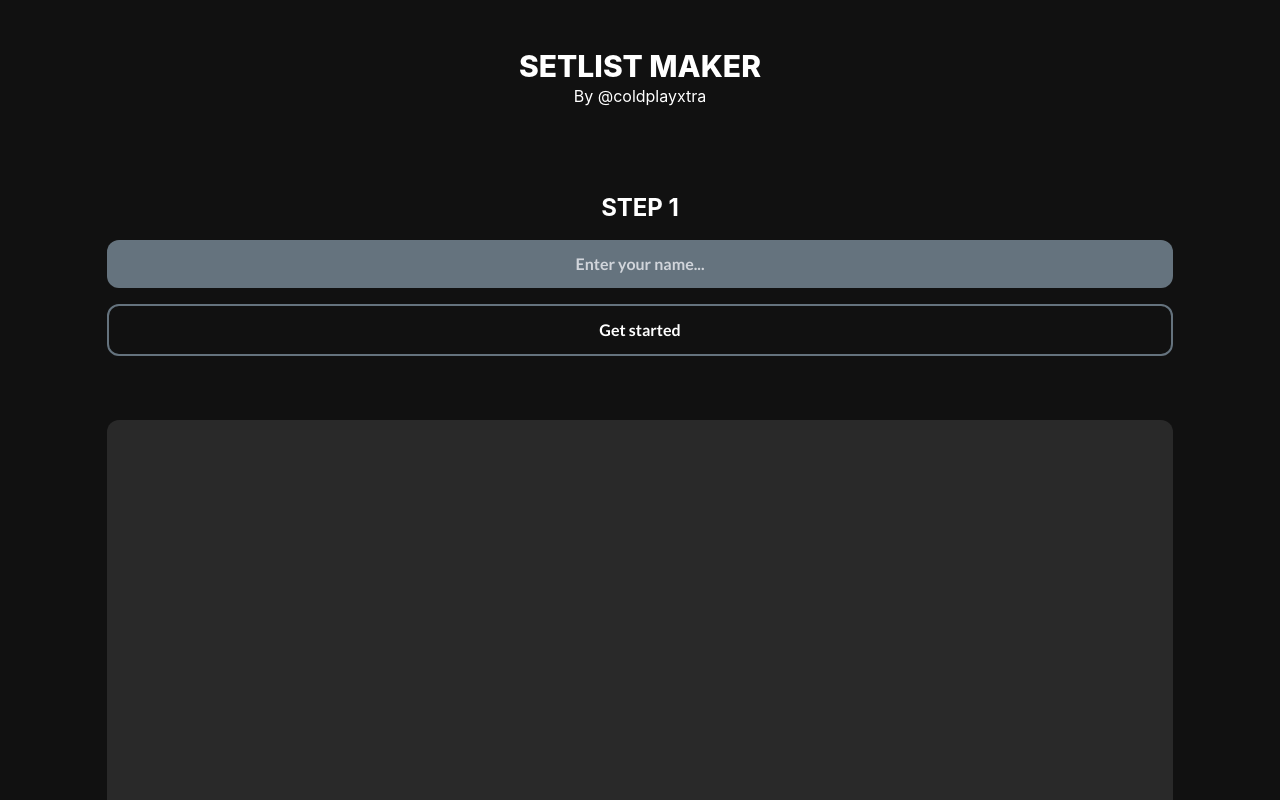
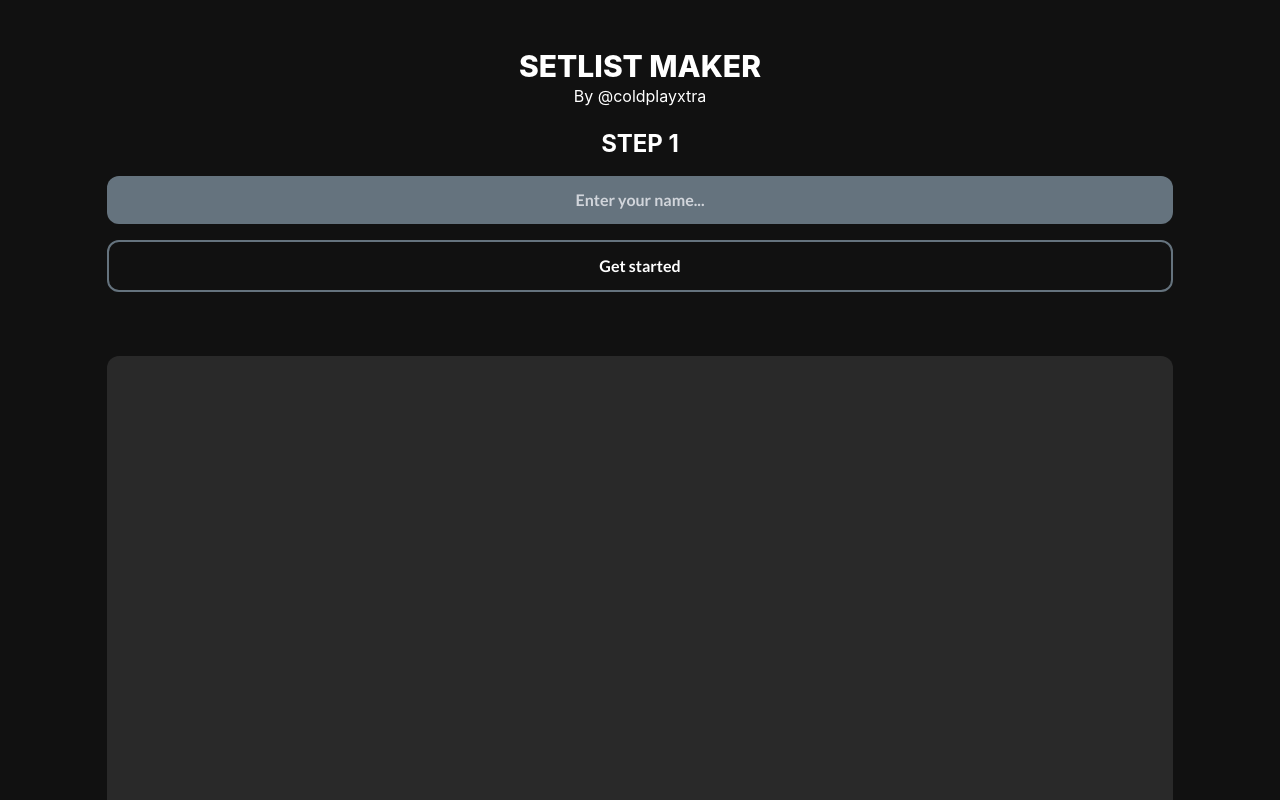
Before and after one commit to wouter173/coldplayxtra-setlist, a Next.js app: page / in a window 1280 px wide. Built offline with nearby package versions, Linux system fonts and the light colour scheme.

Commit message:
added modal component

```diff
--- a/src/components/Button.tsx
+++ b/src/components/Button.tsx
@@ -20,7 +20,7 @@ export default function Button(props: PropsWithChildren<Props>) {
     <button
       onClick={props.onClick}
       disabled={props.disabled}
-      className={`${props.className} ${color} my-4 block w-full min-w-min rounded-xl p-3 font-body font-extrabold text-white transition-colors`}
+      className={`${props.className} ${color} my-4 block w-full min-w-min rounded-xl py-3 px-5 font-body font-extrabold text-white transition-colors`}
     >
       {props.children}
     </button>
--- a/src/components/Header.tsx
+++ b/src/components/Header.tsx
@@ -2,7 +2,7 @@ import React from 'react';
 
 export default function Header() {
   return (
-    <div className="mx-auto h-48 w-10/12 py-12 text-center">
+    <div className="mx-auto h-32 w-10/12 pt-12 text-center">
       <h1 className="text-3xl font-extrabold text-white">SETLIST MAKER</h1>
       <span className="text-white">By @coldplayxtra</span>
     </div>
--- /dev/null
+++ b/src/components/Modal.tsx
@@ -0,0 +1,13 @@
+import React, { PropsWithChildren } from 'react';
+import Button from './Button';
+
+export default function Modal(props: PropsWithChildren<{}>) {
+  return (
+    <div className="grid h-auto w-full rounded-xl bg-accent-disabled bg-opacity-40 p-4 font-bold text-white">
+      {props.children}
+      <div>
+        <Button className="float-right mb-0 w-fit">Let{"'"}s go</Button>
+      </div>
+    </div>
+  );
+}
```
